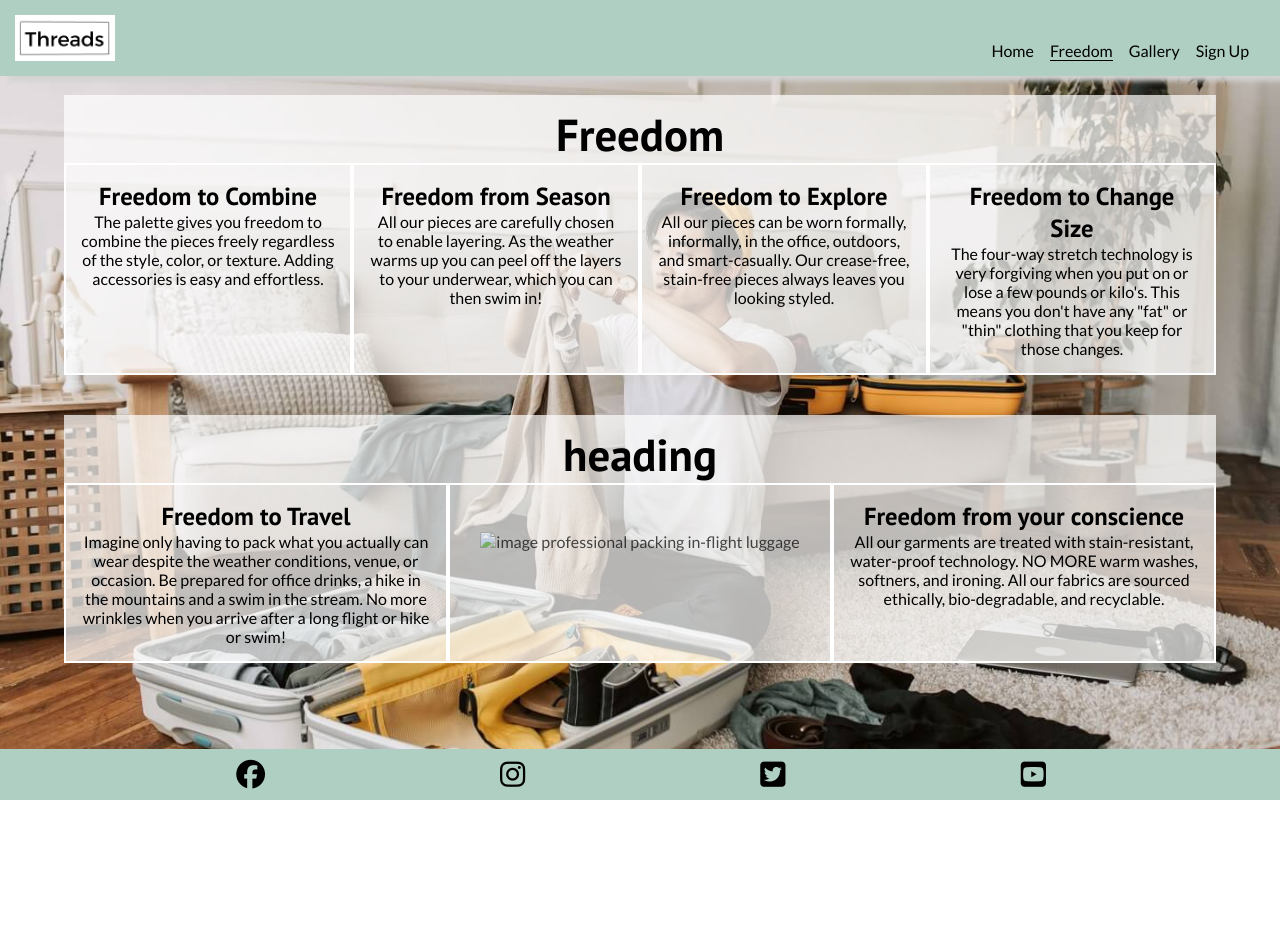
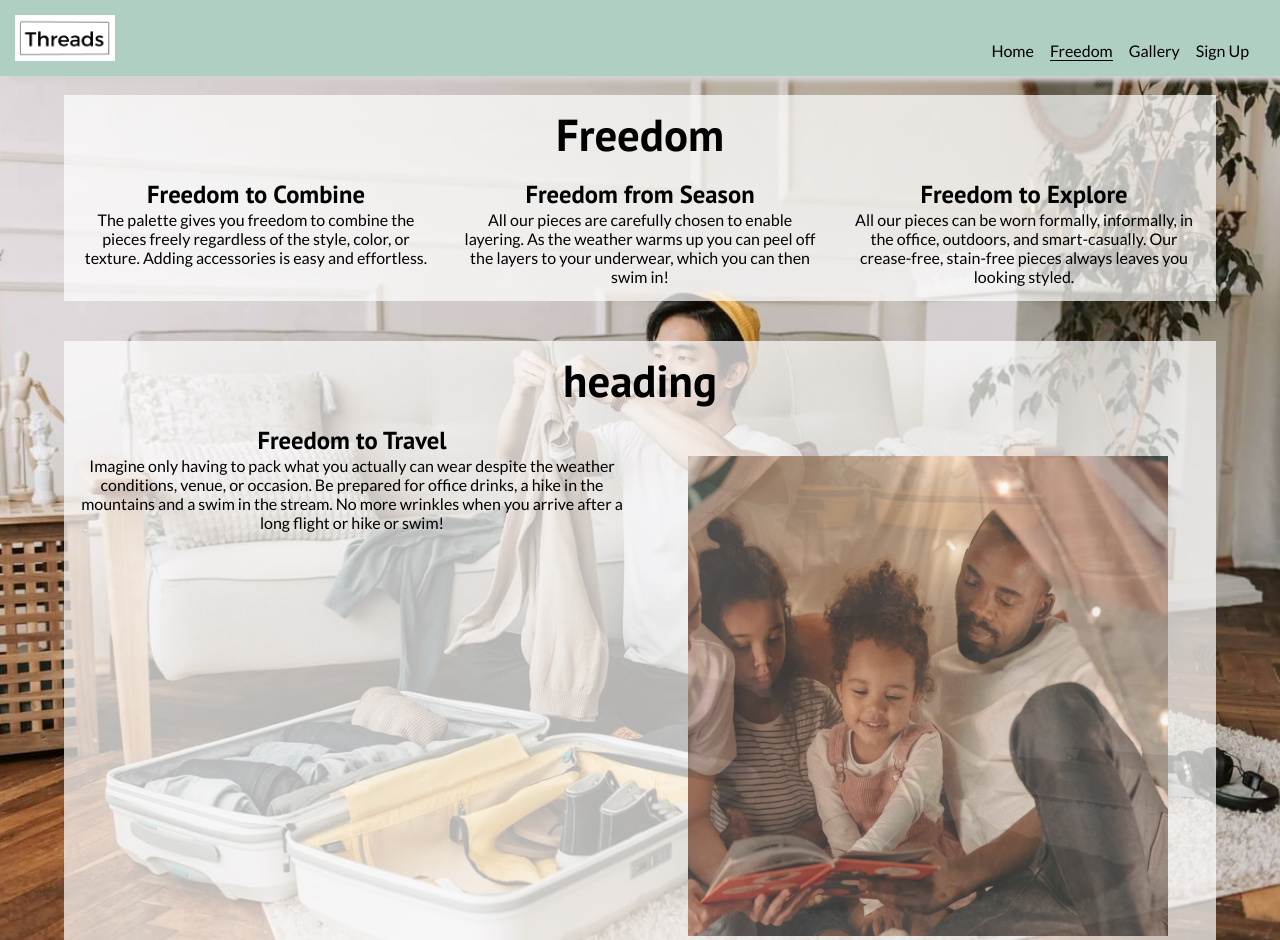
Before and after one commit to CaylinDewey/cross-over-capsule-102, a plain HTML site: page freedom.html in a window 1280 px wide. Shown: the top 940 px of the page. Before the commit the page ends 800 px from the top, so only its background shows below. Drawn offline with Linux system fonts and the light colour scheme.

Commit message:
Building freedom sections

```diff
--- a/assets/css/style.css
+++ b/assets/css/style.css
@@ -139,6 +139,47 @@ main {
     background: url("../images/freedom.jpg") no-repeat center center/cover;
     position: relative;
 }
+/*
+#info {
+    width: 90%;
+    margin: 20px auto;
+}
+
+#info h2 {
+    padding-top: 10px;
+    margin-bottom: 0px;
+    text-align: center;
+    font-size: 280%;
+    background-color: rgb(255, 255, 255, .7)
+}
+
+#options {
+    display: flex;
+    flex-wrap: wrap;
+}
+
+#options div {
+    background-color: rgb(255, 255, 255, .7);
+    padding: 15px;
+    text-align: center;
+    border: 2px solid white;
+    /* This will allow the screens to wrap in response to different screen sizes in a row
+    flex-basis: 200px;
+    flex-grow: 1;
+}
+.box-img {
+    width: 30rem;
+    height: 30rem;
+    opacity: 0.7;
+    margin-top: 2rem;
+} */
+
+
+/*  Playground */
+#freedom {
+    background: url("../images/freedom.jpg") no-repeat center center/cover;
+    position: relative;
+}
 
 #info {
     width: 90%;
@@ -162,18 +203,25 @@ main {
     background-color: rgb(255, 255, 255, .7);
     padding: 15px;
     text-align: center;
-    border: 2px solid white;
     /* This will allow the screens to wrap in response to different screen sizes in a row */
     flex-basis: 200px;
     flex-grow: 1;
 }
 
-.box-img {
+.box_image_2 {
     width: 30rem;
     height: 30rem;
     opacity: 0.7;
     margin-top: 2rem;
+    flex-basis: 50px;
+    flex-grow: 1;
 }
+*/
+
+
+
+
+
 
 
 /* Gallery Page */
--- a/freedom.html
+++ b/freedom.html
@@ -64,10 +64,7 @@
           <p>All our pieces can be worn formally, informally, in the office, outdoors, and smart-casually. Our
             crease-free, stain-free pieces always leaves you looking styled.</p>
         </div>
-                <div>
-                    <h3>Freedom to Change Size</h3>
-                    <p>The four-way stretch technology is very forgiving when you put on or lose a few pounds or kilo's.  This means you don't have any "fat" or "thin" clothing that you keep for those changes.</p>
-                </div>
+
 
     </section>
     <section id="info">
@@ -75,13 +72,12 @@
       <div id="options">
         <div>
           <h3>Freedom to Travel</h3>
-                    <p>Imagine only having to pack what you actually can wear despite the weather conditions, venue, or occasion. Be prepared for office drinks, a hike in the mountains and a swim in the stream. No more wrinkles when you arrive after a long flight or hike or swim!</p>
+          <p>Imagine only having to pack what you actually can wear despite the weather conditions, venue, or occasion.
+            Be prepared for office drinks, a hike in the mountains and a swim in the stream. No more wrinkles when you
+            arrive after a long flight or hike or swim!</p>
         </div>
-                <div> <img src="assetsimages/freedom.jpg" alt="image professional packing in-flight luggage" class="box-img"></div>
-                <div>
-                    <h3>Freedom from your conscience</h3>
-                    <p>All our garments are treated with stain-resistant, water-proof technology. NO MORE warm washes, softners, and ironing. All our fabrics are sourced ethically, bio-degradable, and recyclable.</p>
-                  </div>
+        <div> <img src="assets/images/gallery_family.jpg" alt="image professional packing in-flight luggage"
+            class="box_image_2"></div>
       </div>
     </section>
   </main>
```
Lines whose indentation alone changed are shown as unchanged.
